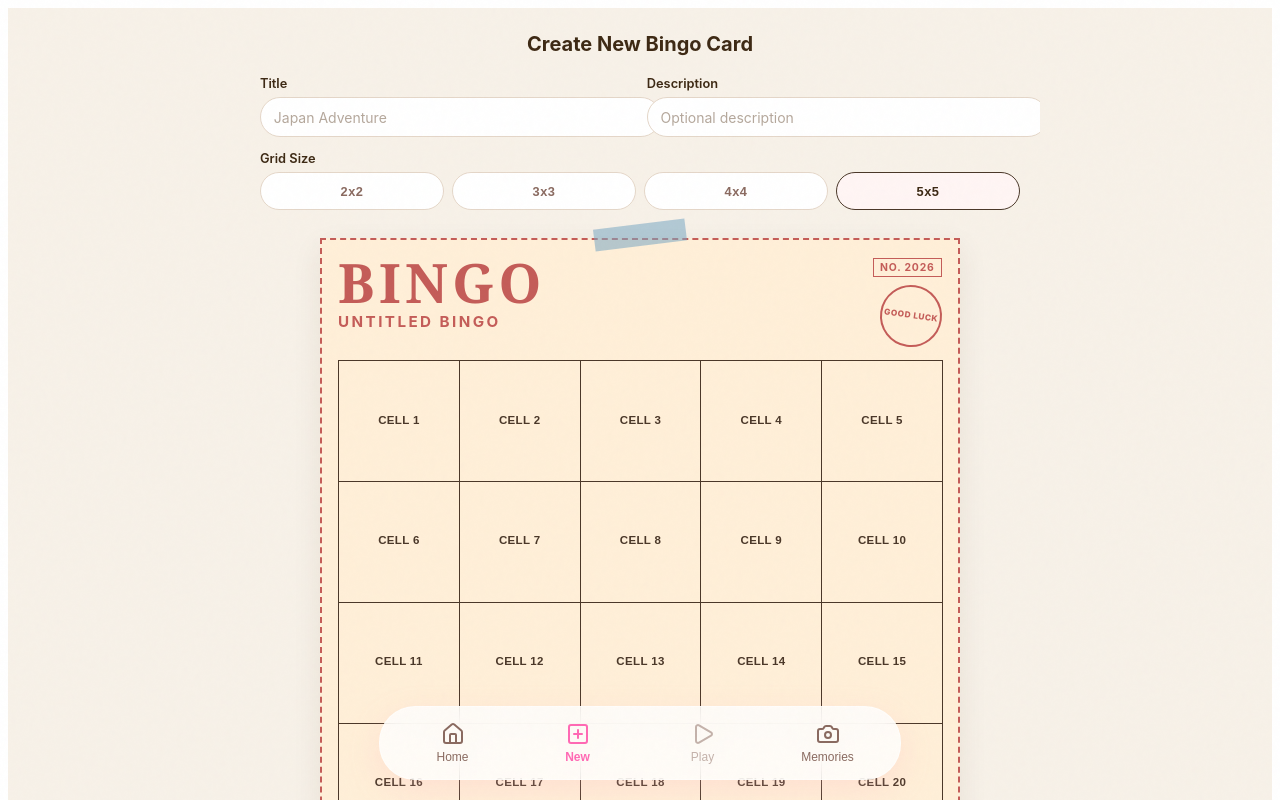
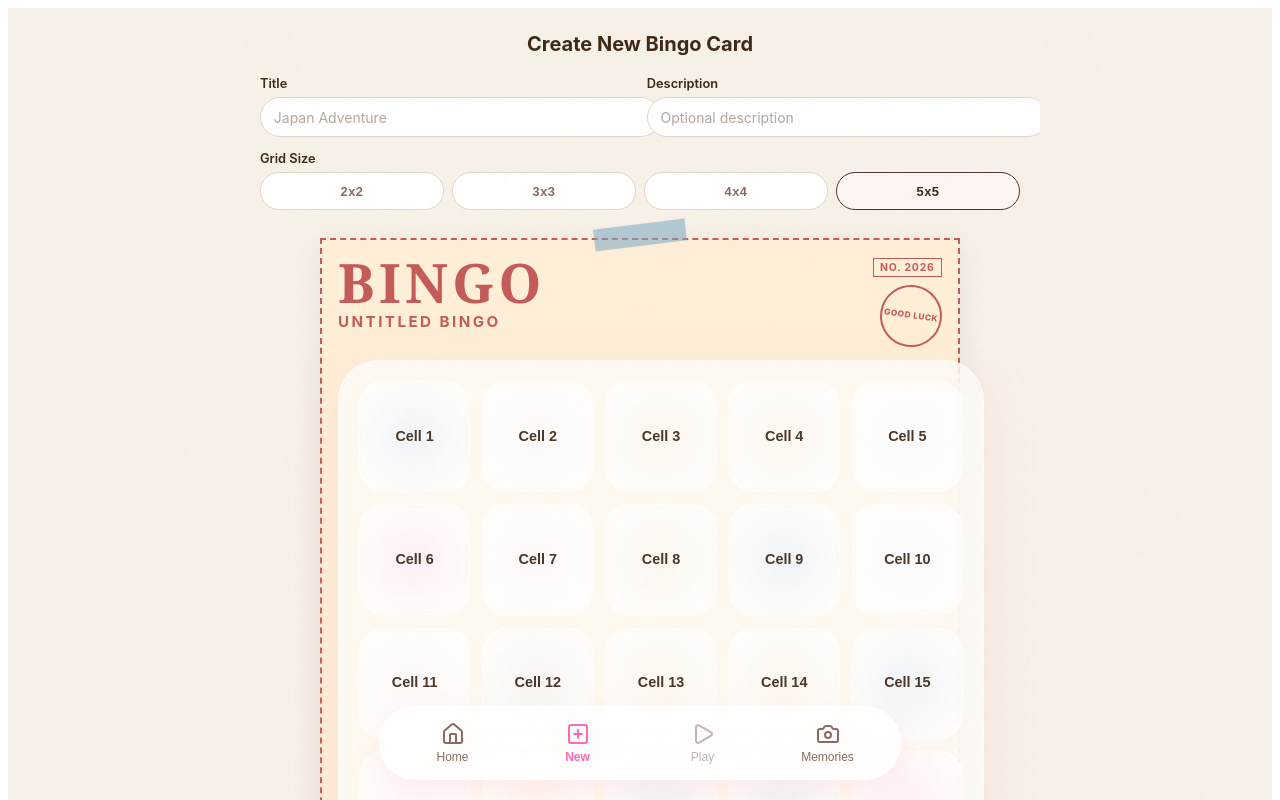
Before and after one commit to PolinaS22/go_bingo, a React app: page / in a window 1280 px wide. Both pictures are taken after a click on the button "Create New Bingo". Shown: the top 800 px of the page. Built offline with nearby package versions, Linux system fonts and the light colour scheme; the HTML template or start-up script is replaced by a standard one.

Commit message:
style: implement glassmorphism and watercolor grid

```diff
--- a/src/components/bingo/BingoCell.module.scss
+++ b/src/components/bingo/BingoCell.module.scss
@@ -5,24 +5,48 @@
   aspect-ratio: 1 / 1;
   width: 100%;
   min-width: 0;
-  padding: 0.35rem 0.3rem 0.45rem;
-  border: none;
-  border-right: 1px solid $ink;
-  border-bottom: 1px solid $ink;
-  background-color: transparent;
+  padding: 12px;
+  border: 1px solid rgba(255, 255, 255, 0.4);
+  border-radius: $radius;
+  background-color: rgba(255, 255, 255, 0.4);
+  backdrop-filter: blur(8px);
   cursor: pointer;
   display: flex;
   align-items: center;
   justify-content: center;
   text-align: center;
   overflow: hidden;
-  color: $ink;
+  color: $deep-mocha;
+  transition: all 0.3s cubic-bezier(0.175, 0.885, 0.32, 1.275);
+
+  &:hover {
+    transform: translateY(-4px) scale(1.02);
+    background-color: rgba(255, 255, 255, 0.6);
+    box-shadow: 0 10px 20px rgba(255, 182, 193, 0.15);
+  }
 
   &:focus-visible {
-    outline: 2px solid $ink;
-    outline-offset: -2px;
+    outline: 2px solid $bubblegum-pink;
+    outline-offset: 2px;
   }
 }
+
+.watercolorSpot {
+  position: absolute;
+  inset: 0;
+  z-index: 0;
+  opacity: 0.15;
+  pointer-events: none;
+  filter: blur(20px);
+}
+
+// Watercolor variations
+.spot0 { background: radial-gradient(circle, $cottage-rose 0%, transparent 70%); }
+.spot1 { background: radial-gradient(circle, $vintage-sage 0%, transparent 70%); }
+.spot2 { background: radial-gradient(circle, $stamp-blue 0%, transparent 70%); }
+.spot3 { background: radial-gradient(circle, $gold 0%, transparent 70%); }
+.spot4 { background: radial-gradient(circle, $bubblegum-pink 0%, transparent 70%); }
+.spot5 { background: radial-gradient(circle, #E6E6FA 0%, transparent 70%); }
 
 .hasCustomBackground {
   background-size: cover;
@@ -36,6 +60,7 @@
   height: 100%;
   object-fit: cover;
   z-index: 0;
+  filter: brightness(0.9);
 }
 
 .content {
@@ -44,90 +69,76 @@
   display: flex;
   flex-direction: column;
   align-items: center;
-  justify-content: space-between;
-  gap: 0.2rem;
+  justify-content: center;
+  gap: 8px;
   height: 100%;
   width: 100%;
-  min-height: 0;
-}
-
-.textOnly {
-  justify-content: center;
 }
 
 .icon {
-  font-size: 1.25rem;
+  font-size: 1.5rem;
   line-height: 1;
-}
-
-.iconImage {
-  width: clamp(18px, 4.5vw, 36px);
-  height: clamp(18px, 4.5vw, 36px);
-  object-fit: contain;
-  margin-top: auto;
+  filter: drop-shadow(0 2px 4px rgba(0,0,0,0.1));
 }
 
 .title {
   font-weight: 700;
-  font-size: clamp(0.45rem, 1.6vw, 0.72rem);
-  letter-spacing: 0.03em;
-  text-transform: uppercase;
-  line-height: 1.15;
+  font-size: clamp(0.6rem, 2vw, 0.9rem);
+  line-height: 1.2;
   word-break: break-word;
-  color: $ink;
+  color: $deep-mocha;
+  font-family: 'Quicksand', sans-serif;
 }
 
 .difficultyGolden {
-  background-color: rgba(232, 184, 109, 0.28);
+  border: 2px solid $gold;
+  box-shadow: 0 0 15px rgba(232, 184, 109, 0.3);
+
+  &::after {
+    content: "";
+    position: absolute;
+    inset: -2px;
+    border-radius: $radius;
+    padding: 2px;
+    background: linear-gradient(45deg, transparent, $gold, transparent);
+    -webkit-mask: linear-gradient(#fff 0 0) content-box, linear-gradient(#fff 0 0);
+    -webkit-mask-composite: xor;
+    mask-composite: exclude;
+    opacity: 0.5;
+  }
 }
 
 .selected {
-  box-shadow: inset 0 0 0 2px $ink;
+  border: 2px solid $bubblegum-pink;
+  background-color: rgba(255, 192, 203, 0.1);
 }
 
 .completed {
   .title {
     color: #fff;
-    text-shadow: 0 1px 2px rgba(0, 0, 0, 0.35);
+    text-shadow: 0 1px 4px rgba(0, 0, 0, 0.4);
   }
-}
 
-.doneBanner {
-  position: absolute;
-  left: 0;
-  right: 0;
-  bottom: 0;
-  z-index: 2;
-  display: flex;
-  align-items: center;
-  justify-content: center;
-  gap: 0.25rem;
-  background: rgba(196, 92, 88, 0.92);
-  color: #fff;
-  font-size: clamp(0.45rem, 1.5vw, 0.7rem);
-  font-weight: 800;
-  letter-spacing: 0.08em;
-  text-transform: uppercase;
-  padding: 0.2rem 0.25rem;
+  &::before {
+    content: "";
+    position: absolute;
+    inset: 0;
+    background: rgba(0, 0, 0, 0.2);
+    z-index: 0;
+  }
 }
 
 .doneStar {
   position: absolute;
-  top: 3px;
-  right: 3px;
+  top: 8px;
+  right: 8px;
   z-index: 2;
   color: $gold;
-  filter: drop-shadow(0 1px 1px rgba(0, 0, 0, 0.2));
-  line-height: 0;
+  filter: drop-shadow(0 2px 4px rgba(0, 0, 0, 0.2));
 }
 
 @media (max-width: 768px) {
   .cell {
-    padding: 0.22rem 0.15rem 0.3rem;
-  }
-
-  .iconImage {
-    width: clamp(14px, 6vw, 24px);
-    height: clamp(14px, 6vw, 24px);
+    padding: 8px;
   }
 }
--- a/src/components/bingo/BingoCell.tsx
+++ b/src/components/bingo/BingoCell.tsx
@@ -1,6 +1,6 @@
 import type { CSSProperties } from 'react';
 import clsx from 'clsx';
-import { Check, Star } from 'lucide-react';
+import { Star } from 'lucide-react';
 import { isCellIconPath } from '../../core/cellPresets';
 import { isCellCompleted } from '../../core/defaults';
 import { usePhotoUrl } from '../../hooks/usePhotoUrl';
@@ -16,6 +16,11 @@ interface BingoCellProps {
 export const BingoCell = ({ cell, onClick, selected = false }: BingoCellProps) => {
   const isCompleted = isCellCompleted(cell.completedAt);
   const photoUrl = usePhotoUrl(cell.photoId, isCompleted);
+
+  // Deterministic watercolor spot selection based on ID
+  const watercolorCount = 6;
+  const spotIndex = cell.id ? Math.abs(cell.id.split('').reduce((acc, char) => acc + char.charCodeAt(0), 0)) % watercolorCount : 0;
+  const spotClass = (styles as any)[`spot${spotIndex}`];
 
   const customStyle: CSSProperties = {};
   if (cell.customBackground) {
@@ -40,13 +45,14 @@ export const BingoCell = ({ cell, onClick, selected = false }: BingoCellProps) =
       aria-pressed={isCompleted}
       aria-label={`${cell.title}, ${cell.difficulty}`}
     >
+      {/* Watercolor Spot Layer */}
+      <div className={clsx(styles.watercolorSpot, spotClass)} />
+
       {photoUrl && isCompleted && (
         <img src={photoUrl} className={styles.photoBackground} alt="" />
       )}
 
-      {!(isCompleted && photoUrl) && (
-        <div className={clsx(styles.content, !cell.icon && styles.textOnly)}>
-          <span className={styles.title}>{cell.title}</span>
+      <div className={styles.content}>
         {cell.icon && (
           isCellIconPath(cell.icon) ? (
             <img src={cell.icon} alt="" className={styles.iconImage} />
@@ -54,19 +60,13 @@ export const BingoCell = ({ cell, onClick, selected = false }: BingoCellProps) =
             <span className={styles.icon}>{cell.icon}</span>
           )
         )}
+        <span className={styles.title}>{cell.title}</span>
       </div>
-      )}
 
       {isCompleted && (
-        <>
-          <span className={styles.doneBanner}>
-            <Check size={12} strokeWidth={3} />
-            Done!
+        <span className={styles.doneStar} aria-hidden>
+          <Star size={20} fill="currentColor" />
         </span>
-          <span className={styles.doneStar} aria-hidden>
-            <Star size={16} fill="currentColor" />
-          </span>
-        </>
       )}
     </button>
   );
--- a/src/components/bingo/BingoGrid.module.scss
+++ b/src/components/bingo/BingoGrid.module.scss
@@ -3,13 +3,18 @@
 .wrap {
   position: relative;
   width: 100%;
+  padding: 20px;
+  background: $glass-bg;
+  backdrop-filter: blur(20px);
+  border-radius: 40px;
+  box-shadow: $card-shadow;
+  border: 1px solid rgba(255, 255, 255, 0.4);
 }
 
 .grid {
   display: grid;
   width: 100%;
-  border-top: 1px solid $ink;
-  border-left: 1px solid $ink;
+  gap: 12px;
   user-select: none;
 }
 
@@ -17,7 +22,7 @@
   position: absolute;
   z-index: 3;
   pointer-events: none;
-  background: $stamp-blue;
+  background: $bubblegum-pink;
   color: #fff;
   font-weight: 900;
   font-size: clamp(0.85rem, 3.2vw, 1.6rem);
@@ -25,5 +30,7 @@
   text-transform: uppercase;
   text-align: center;
   padding: 0.28rem 0.6rem;
-  box-shadow: 2px 3px 0 rgba(61, 41, 20, 0.18);
+  box-shadow: 2px 3px 0 rgba(61, 41, 20, 0.1);
+  border-radius: 12px;
+  transform: rotate(-3deg);
 }
```
Also changed, not shown: .superpowers/sdd/progress.md. Lines whose indentation alone changed are shown as unchanged.
